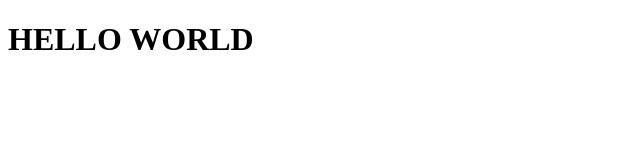
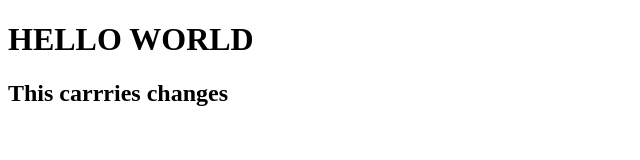
Before and after one commit to DImeah/learn-git, a plain HTML site: page index.html in a window 1280 px wide. Shown: the whole page, without its empty margins (0-640 px from the left). Drawn offline with Linux system fonts and the light colour scheme.

Commit message:
second commit

```diff
--- a/index.html
+++ b/index.html
@@ -7,5 +7,6 @@
 </head>
 <body>
     <h1>HELLO WORLD</h1>
+    <h2>This carrries changes</h2>
 </body>
 </html>
```
